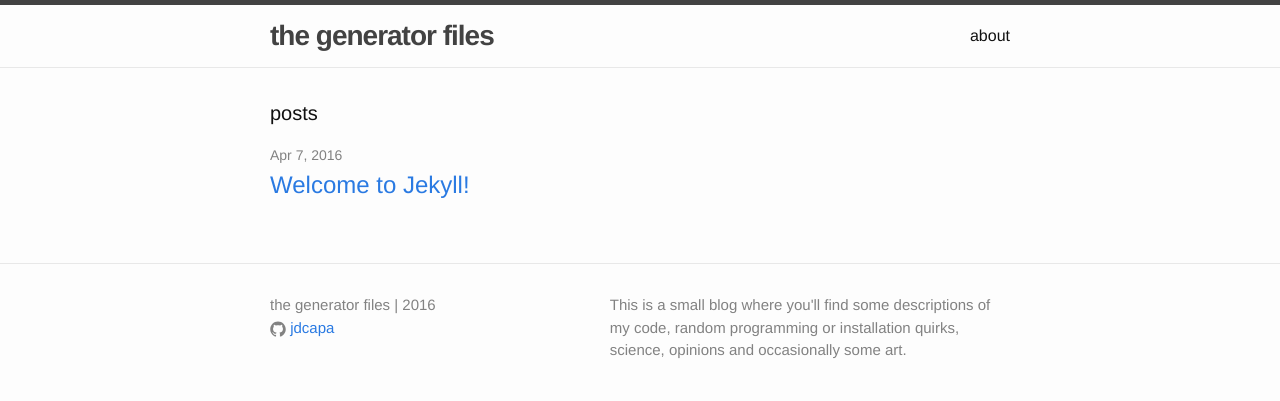
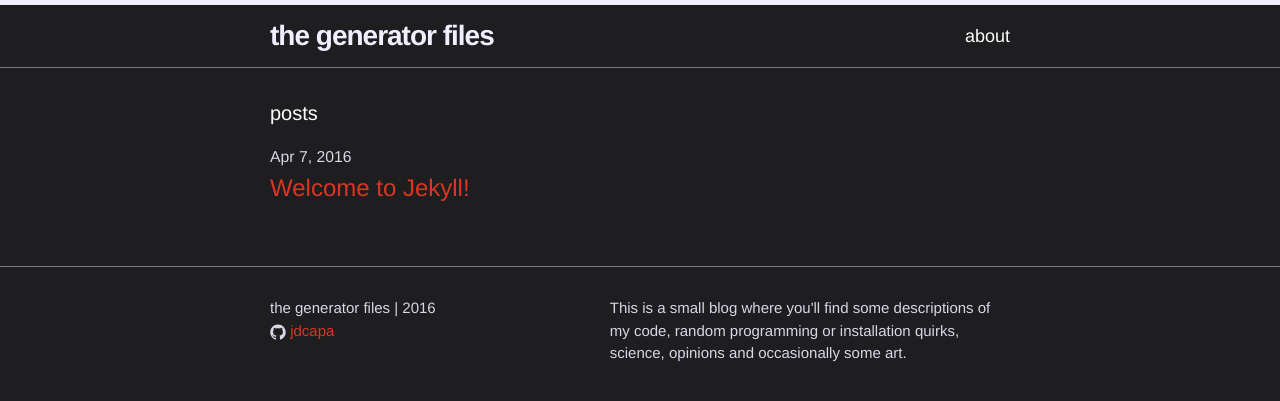
Before and after one commit to jdcapa/jdcapa.github.io, a Jekyll site: the page built from index.html, in a window 1280 px wide. Shown: the top 401 px of the page. Built offline with Jekyll 4.4.1, drawn with Linux system fonts in a browser that asks for light colours.

Commit message:
Updated colour scheme

```diff
--- a/css/main.scss
+++ b/css/main.scss
@@ -7,20 +7,31 @@
 
 // Our variables
 $base-font-family: DIN, "DIN Pro", "Bauer Grotesk", Futura, "Helvetica Neue", "Helvetica Neue LT W1G", Helvetica, sans-serif;
-$base-font-size:   16px;
-$base-font-weight: 400;
+$base-font-size:   18px;
+$base-font-weight: 450;
 $small-font-size:  $base-font-size * 0.875;
 $base-line-height: 1.5;
 
 $spacing-unit:     30px;
 
-$text-color:       #111;
-$background-color: #fdfdfd;
-$brand-color:      #2a7ae2;
+// Light
+// $text-color:       #1E1E20;
+// $background-color: #fdfdfd;
+// $brand-color:      #DC3522;
 
-$grey-color:       #828282;
-$grey-color-light: lighten($grey-color, 40%);
-$grey-color-dark:  darken($grey-color, 25%);
+// $grey-color:       #78787F;
+// $grey-color-light: #D7D7E5;
+// $grey-color-dark:  #2A2C2B;
+
+
+// Dark
+$text-color:       #fdfdfd;
+$background-color: #1E1E20;
+$brand-color:      #DC3522;
+
+$grey-color:       #D7D7E5;
+$grey-color-light: #78787F;
+$grey-color-dark:  #EFEFFF;
 
 // Width of the content area
 $content-width:    800px;
```
